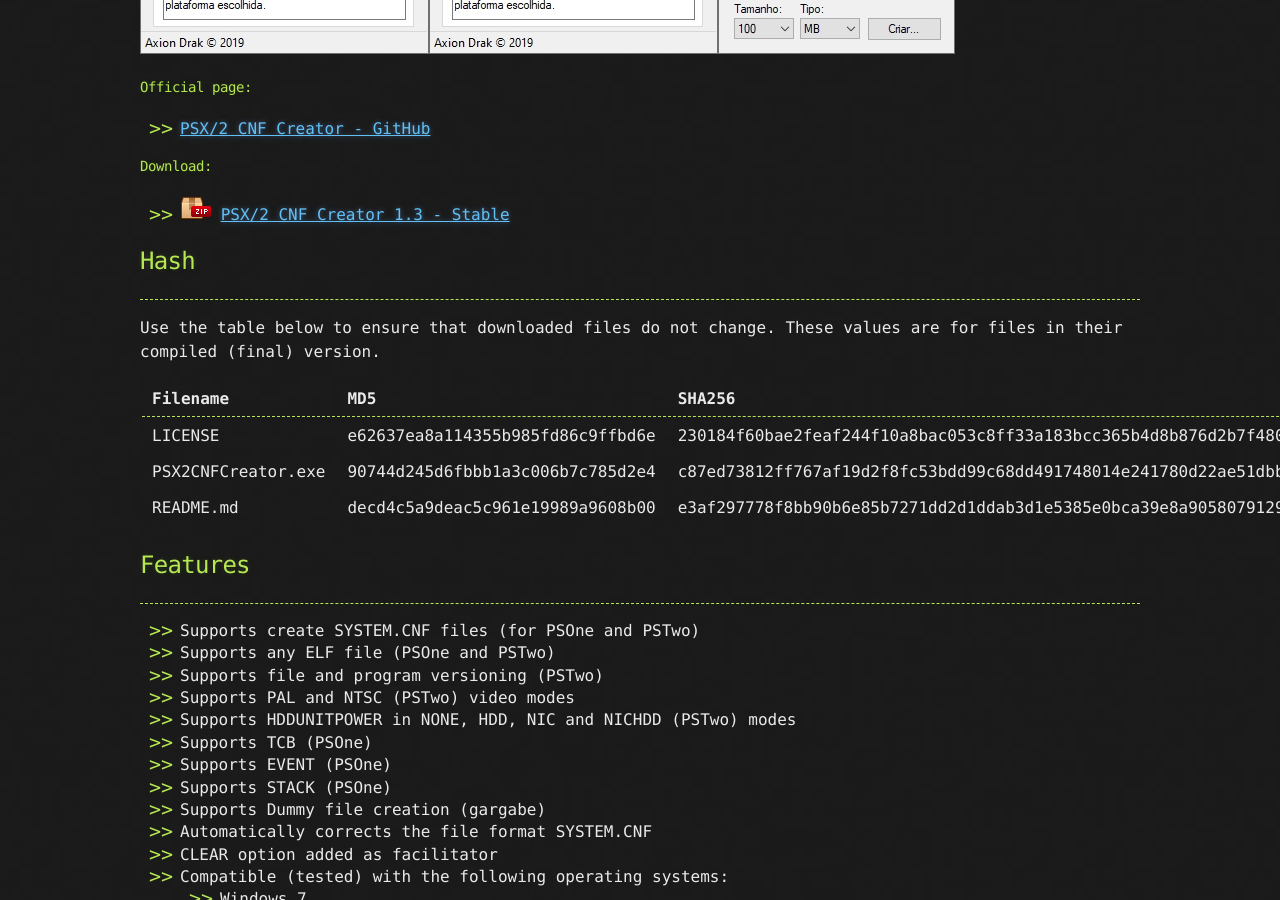
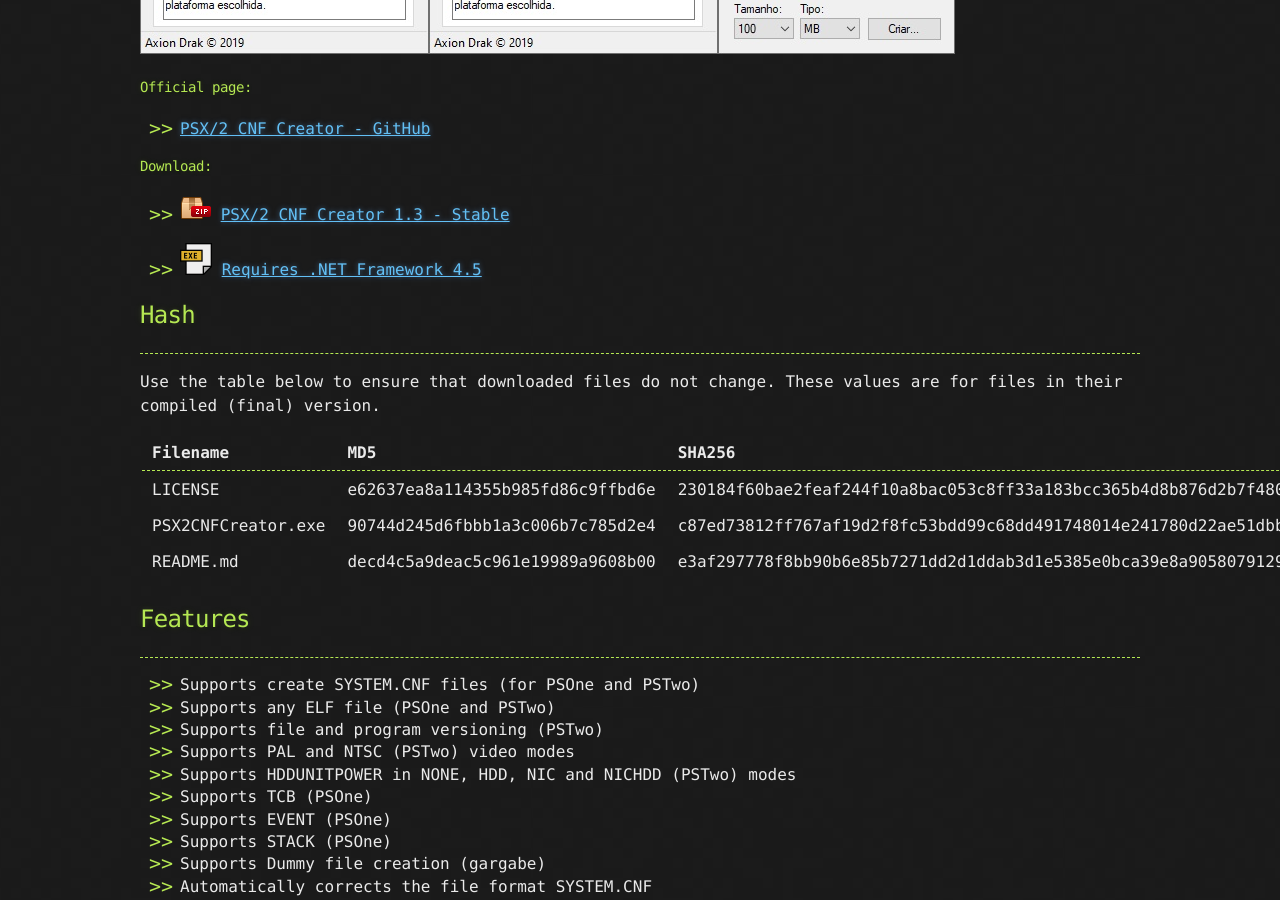
Before and after one commit to AxionDrak/axiondrak.github.io, a Jekyll site: the page built from psx-cnf.md, in a window 1280 px wide and 900 px high, scrolled down 889 px. Built offline with Jekyll 4.4.1, drawn with Linux system fonts in a browser that asks for light colours; our own code applies the rules of GitHub Pages for plain Markdown files.

Commit message:
Update psx-cnf.md

```diff
--- a/psx-cnf.md
+++ b/psx-cnf.md
@@ -18,6 +18,8 @@ layout: default
 #### Download:
 
 * ![useful image]({{ site.url }}/assets/images/zip-icon.png) [PSX/2 CNF Creator 1.3 - Stable](https://github.com/AxionDrak/PSX2CNFCreator/releases/tag/v1.3)
+
+* ![useful image]({{ site.url }}/assets/images/exe-icon.png) [Requires .NET Framework 4.5](https://www.microsoft.com/en-US/download/details.aspx?id=30653)
 
 ## Hash
 * * *
```
